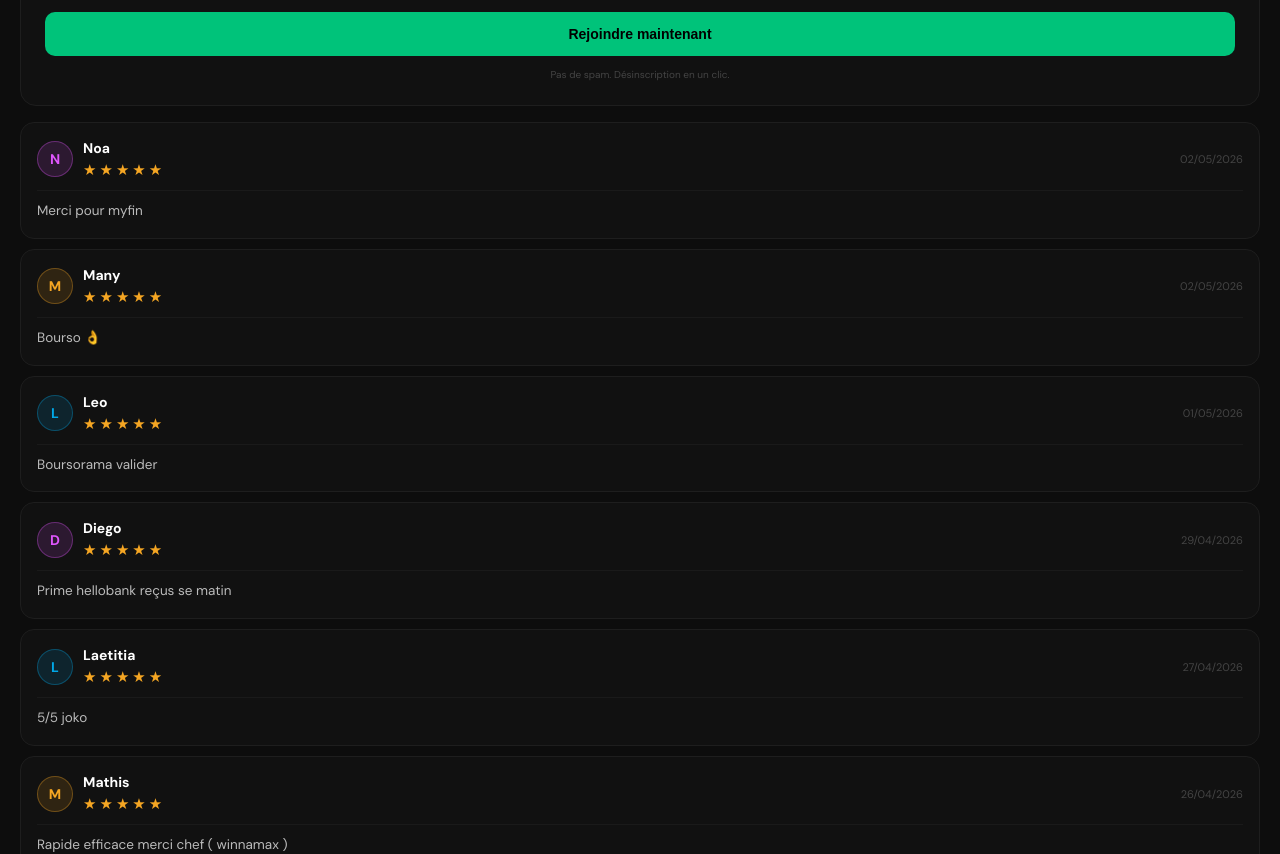
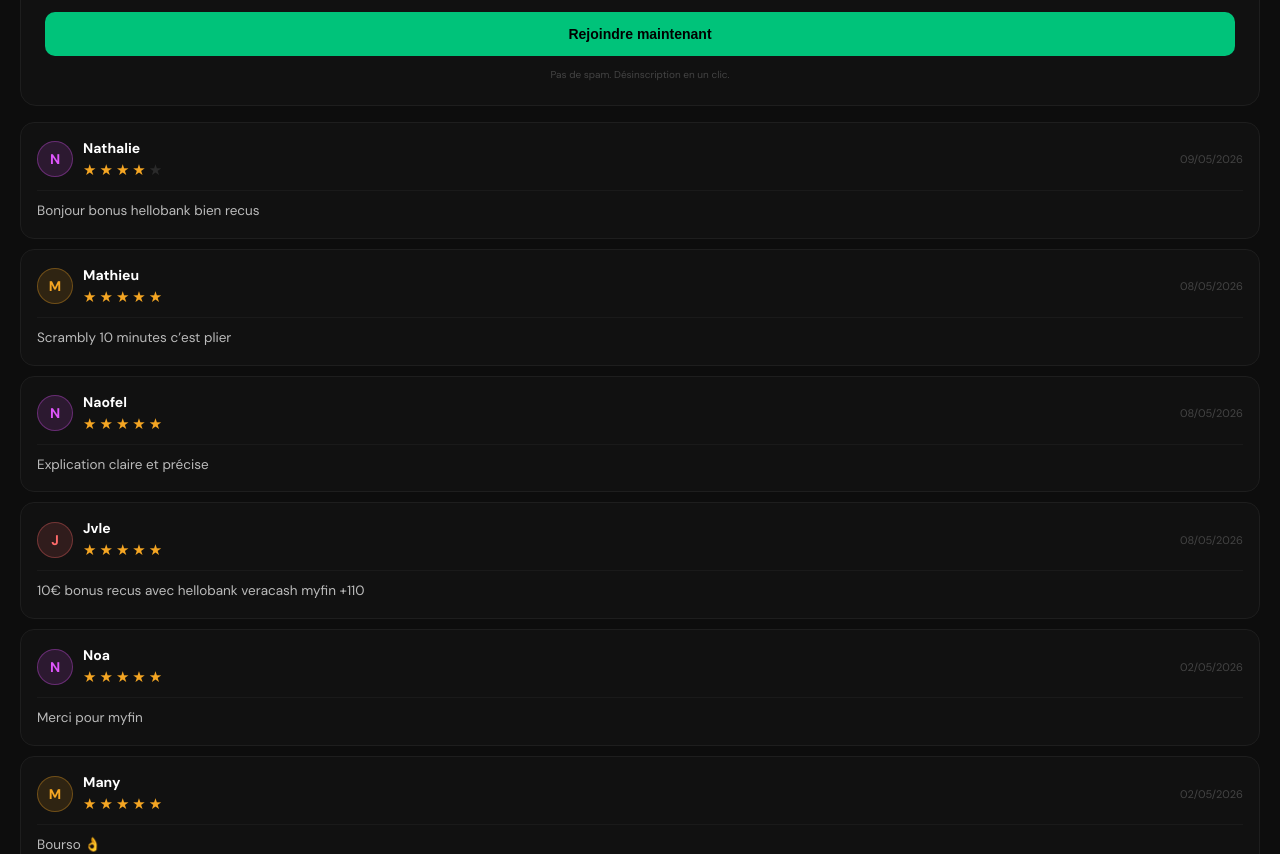
Before and after one commit to ltz443/Parrain_4p, a React (Vite) app: page /avis in a window 1280 px wide. Shown: the part 920-1774 px from the top of the page. Built offline with nearby package versions, Linux system fonts and the light colour scheme; no server answers; the database is empty.

Commit message:
fix: restore missing reviews and fix environment variable names in PageAvis

```diff
--- a/src/components/PageAvis.jsx
+++ b/src/components/PageAvis.jsx
@@ -2,26 +2,36 @@
 import Newsletter from "./Newsletter";
 
 const SUPABASE_URL = import.meta.env.VITE_SUPABASE_URL;
-const SUPABASE_KEY = import.meta.env.VITE_SUPABASE_KEY;
+const SUPABASE_KEY = import.meta.env.VITE_SUPABASE_ANON_KEY;
 
 const SEED = [
-{ id: "d27ef9db-d431-4168-b3b0-14d80690c162", nom: "Noa",     note: 5, texte: "Merci pour myfin",                                                                                          created_at: "2026-05-02 11:43:06.885476" },
-{ id: "548d3e58-f8b4-44ea-aab5-2f6564a0cd0f", nom: "Many",    note: 5, texte: "Bourso 👌",                                                                                                  created_at: "2026-05-02 11:25:51.656685" },
-{ id: "280a3d39-a486-4b4d-b885-5cc6f6d78bf3", nom: "Leo",     note: 5, texte: "Boursorama valider",                                                                                        created_at: "2026-05-01 22:43:34.103534" },
-{ id: "228890fe-61af-4522-af69-6acb64a3b464", nom: "Diego",   note: 5, texte: "Prime hellobank reçus se matin",                                                                            created_at: "2026-04-29 00:17:16.722697" },
-{ id: "da6e08fc-cf38-4d24-8b93-717d6847db1e", nom: "Laetitia",note: 5, texte: "5/5 joko",                                                                                                  created_at: "2026-04-27 22:51:54.42524"  },
-{ id: "1d2805d6-28f9-4110-bd75-ea8f5358b228", nom: "Mathis",  note: 5, texte: "Rapide efficace merci chef ( winnamax )",                                                                   created_at: "2026-04-26 22:14:56.33427"  },
-{ id: "edb9cb52-bffa-437f-b635-488c89180364", nom: "Thomas",  note: 5, texte: "Site très simple à comprendre avec des offres vérifiées qui fonctionnent vraiment !\nJe recommande fortement si vous voulez faire de l’argent rapidement", created_at: "2026-04-26 22:13:45.543419" },
-{ id: "def4e26c-8d7f-44ce-b173-14b15e9ed08f", nom: "Kerry",   note: 5, texte: "Franchement très bon cite n’hésitez pas🔥",                                                                 created_at: "2026-04-26 21:22:23.065196" },
-{ id: "896a85ef-6131-4b4b-8650-99106c1acf48", nom: "Koro",    note: 5, texte: "Trading 212 40€ en 10 minutes merci bg",                                                                    created_at: "2026-04-24 20:34:29.114262" },
-{ id: "a4566482-d264-40cc-a0ed-36804b771872", nom: "Lolo",    note: 5, texte: "50 sur trading 212 merci beaucoup ^",                                                                       created_at: "2026-04-18 18:12:38.041598" },
+  { id: "82a51d31-f88a-4cd0-ad03-e9924b4ccd23", nom: "Nathalie", note: 4, texte: "Bonjour bonus hellobank bien recus", created_at: "2026-05-09T13:20:00.314195" },
+  { id: "b0b145d2-f596-4105-8bde-4f0adf974d97", nom: "Mathieu", note: 5, texte: "Scrambly 10 minutes c’est plier", created_at: "2026-05-08T21:02:11.414298" },
+  { id: "c167af5a-cff9-4c4c-89d7-e357f6090596", nom: "Naofel", note: 5, texte: "Explication claire et précise", created_at: "2026-05-08T01:48:29.766176" },
+  { id: "c738ffd3-0da5-4443-acd4-7b08d5a4a0fe", nom: "Jvle", note: 5, texte: "10€ bonus recus avec hellobank veracash myfin +110", created_at: "2026-05-08T01:32:29.082748" },
+  { id: "d27ef9db-d431-4168-b3b0-14d80690c162", nom: "Noa", note: 5, texte: "Merci pour myfin", created_at: "2026-05-02T11:43:06.885476" },
+  { id: "548d3e58-f8b4-44ea-aab5-2f6564a0cd0f", nom: "Many", note: 5, texte: "Bourso 👌", created_at: "2026-05-02T11:25:51.656685" },
+  { id: "280a3d39-a486-4b4d-b885-5cc6f6d78bf3", nom: "Leo", note: 5, texte: "Boursorama valider", created_at: "2026-05-01T22:43:34.103534" },
+  { id: "228890fe-61af-4522-af69-6acb64a3b464", nom: "Diego", note: 5, texte: "Prime hellobank reçus se matin", created_at: "2026-04-29T00:17:16.722697" },
+  { id: "da6e08fc-cf38-4d24-8b93-717d6847db1e", nom: "Laetitia", note: 5, texte: "5/5 joko", created_at: "2026-04-27T22:51:54.42524" },
+  { id: "1d2805d6-28f9-4110-bd75-ea8f5358b228", nom: "Mathis", note: 5, texte: "Rapide efficace merci chef ( winnamax )", created_at: "2026-04-26T22:14:56.33427" },
+  { id: "edb9cb52-bffa-437f-b635-488c89180364", nom: "Thomas", note: 5, texte: "Site très simple à comprendre avec des offres vérifiées qui fonctionnent vraiment !\nJe recommande fortement si vous voulez faire de l’argent rapidement", created_at: "2026-04-26T22:13:45.543419" },
+  { id: "def4e26c-8d7f-44ce-b173-14b15e9ed08f", nom: "Kerry", note: 5, texte: "Franchement très bon cite n’hésitez pas🔥", created_at: "2026-04-26T21:22:23.065196" },
+  { id: "896a85ef-6131-4b4b-8650-99106c1acf48", nom: "Koro", note: 5, texte: "Trading 212 40€ en 10 minutes merci bg", created_at: "2026-04-24T20:34:29.114262" },
+  { id: "a4566482-d264-40cc-a0ed-36804b771872", nom: "Lolo", note: 5, texte: "50 sur trading 212 merci beaucoup ^", created_at: "2026-04-18T18:12:38.041598" },
 ];
 
 async function fetchAvis() {
+  try {
     const res = await fetch(`${SUPABASE_URL}/rest/v1/avis?order=created_at.desc`, {
       headers: { apikey: SUPABASE_KEY, Authorization: `Bearer ${SUPABASE_KEY}` },
     });
+    if (!res.ok) throw new Error("Fetch failed");
     return res.json();
+  } catch (e) {
+    console.error("Error fetching reviews:", e);
+    return SEED;
+  }
 }
 
 async function insertAvis({ nom, note, texte }) {
@@ -108,8 +118,16 @@
 
   useEffect(() => {
     fetchAvis()
-.then((data) => { if (Array.isArray(data) && data.length > 0) setAllReviews(data); })
-.catch(() => {});
+      .then((data) => {
+        if (Array.isArray(data) && data.length > 0) {
+          setAllReviews(data);
+        } else {
+          setAllReviews(SEED);
+        }
+      })
+      .catch(() => {
+        setAllReviews(SEED);
+      });
   }, []);
 
   const ratingCounts = [5, 4, 3, 2, 1].map((s) => allReviews.filter((r) => r.note === s).length);
@@ -123,8 +141,12 @@
     setError(""); setSubmitting(true);
     try {
       const result = await insertAvis({ nom: name.trim(), note: rating, texte: text.trim() });
-if (Array.isArray(result) && result[0]) setAllReviews([result[0], ...allReviews]);
-else setAllReviews([{ id: Date.now(), nom: name.trim(), note: rating, texte: text.trim(), created_at: new Date().toISOString() }, ...allReviews]);
+      if (Array.isArray(result) && result[0]) {
+        setAllReviews([result[0], ...allReviews]);
+      } else {
+        const newReview = { id: Date.now(), nom: name.trim(), note: rating, texte: text.trim(), created_at: new Date().toISOString() };
+        setAllReviews([newReview, ...allReviews]);
+      }
       setName(""); setRating(5); setText("");
       setSubmitted(true);
       setTimeout(() => setSubmitted(false), 3000);
@@ -210,6 +232,5 @@
         ))}
       </div>
     </div>
-
   );
 }
```
Lines whose indentation alone changed are shown as unchanged.
